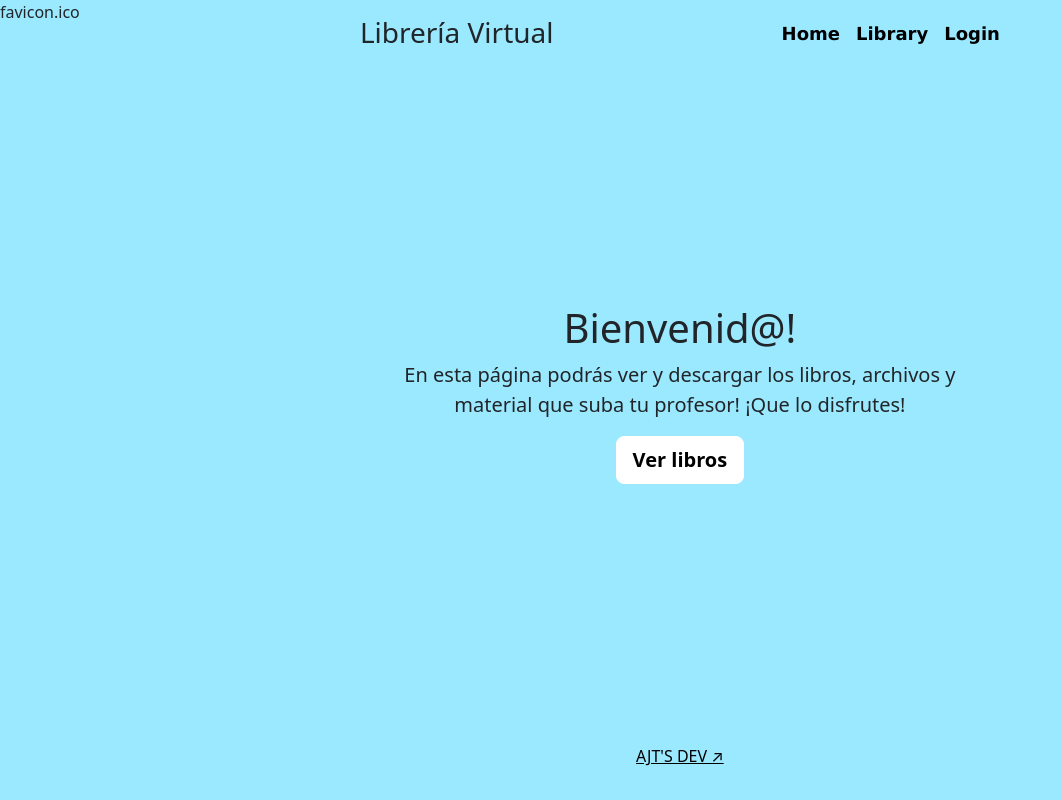
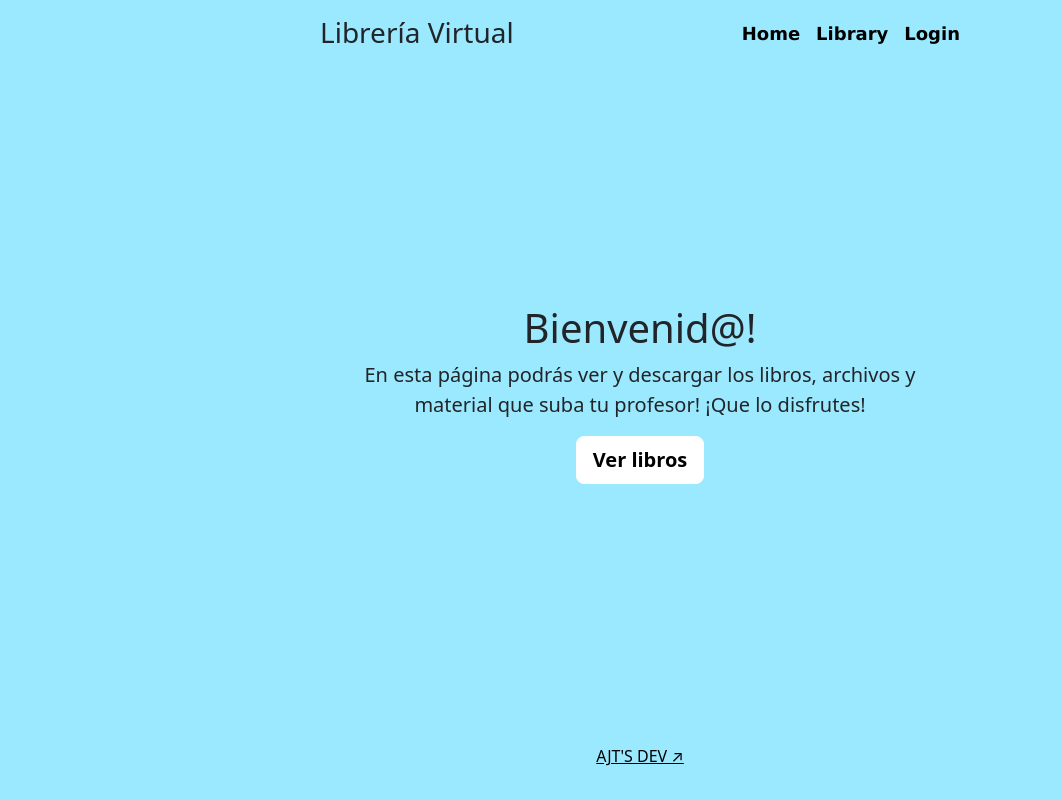
Before and after one commit to AntuBoccalandro/AJTS-WebProfesorMatias, a Flask app: page / in a window 1280 px wide. Shown: the whole page, without its empty margins (0-1062 px from the left). Run offline with Flask 3, Linux system fonts and the light colour scheme.

Commit message:
Fix favicon error

```diff
--- a/app/views/templates/students/home.html
+++ b/app/views/templates/students/home.html
@@ -3,7 +3,7 @@
   <head>
     <meta charset="utf-8" />
     <meta name="viewport" content="width=device-width, initial-scale=1" />
-    favicon.ico<link rel="icon" href="{{ url_for('static', filename='img/favicon.ico') }}" type="image/x-icon">
+    <link rel="icon" href="{{ url_for('static', filename='img/favicon.ico') }}" type="image/x-icon">
     <title>Home</title>
 
     <link
```
